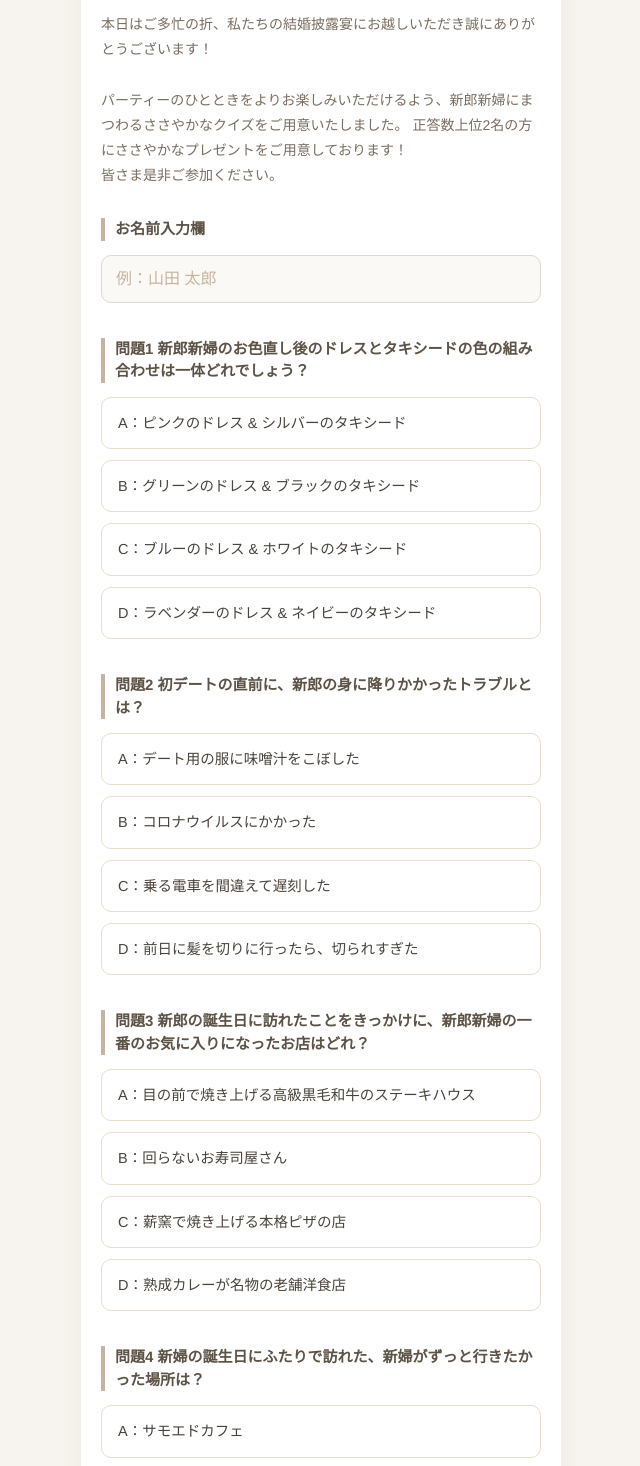
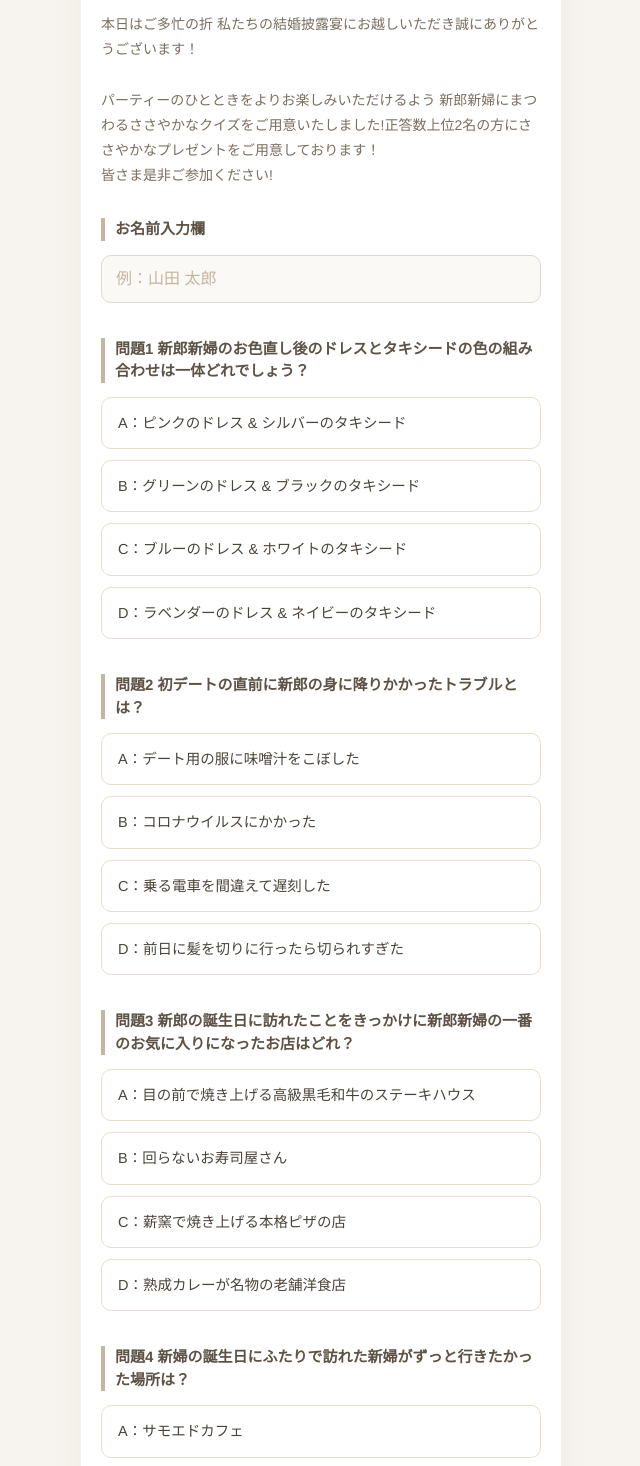
Before and after one commit to wedding-celebration2026/wedding-celebration2026.github.io, a plain HTML site: page index.html in a window 1280 px wide. Shown: the part 96-1562 px from the top of the page, without its empty margins (319-959 px from the left). Drawn offline with Linux system fonts and the light colour scheme.

Commit message:
Add files via upload

```diff
--- a/index.html
+++ b/index.html
@@ -149,9 +149,9 @@
 
         <div class="main-title">
             <h1>Wedding Celebration Quiz</h1>
-            <p>本日はご多忙の折、私たちの結婚披露宴にお越しいただき誠にありがとうございます！<br><br>
-            パーティーのひとときをよりお楽しみいただけるよう、新郎新婦にまつわるささやかなクイズをご用意いたしました。 正答数上位2名の方にささやかなプレゼントをご用意しております！<br>
-            皆さま是非ご参加ください。</p>
+            <p>本日はご多忙の折 私たちの結婚披露宴にお越しいただき誠にありがとうございます！<br><br>
+            パーティーのひとときをよりお楽しみいただけるよう 新郎新婦にまつわるささやかなクイズをご用意いたしました!正答数上位2名の方にささやかなプレゼントをご用意しております！<br>
+            皆さま是非ご参加ください!</p>
         </div>
 
         <!-- お名前入力欄 -->
@@ -173,18 +173,18 @@
 
         <!-- 問題2 -->
         <div class="q-box">
-            <div class="q-title">問題2 初デートの直前に、新郎の身に降りかかったトラブルとは？</div>
+            <div class="q-title">問題2 初デートの直前に新郎の身に降りかかったトラブルとは？</div>
             <div class="options-list">
                 <label class="option-item"><input type="radio" name="entry.1762896408" value="A： デート用の服に味噌汁をこぼした" required> A：デート用の服に味噌汁をこぼした</label>
                 <label class="option-item"><input type="radio" name="entry.1762896408" value="B： コロナウイルスにかかった"> B：コロナウイルスにかかった</label>
                 <label class="option-item"><input type="radio" name="entry.1762896408" value="C： 乗る電車を間違えて遅刻した"> C：乗る電車を間違えて遅刻した</label>
-                <label class="option-item"><input type="radio" name="entry.1762896408" value="D： 前日に髪を切りに行ったら、切られすぎた"> D：前日に髪を切りに行ったら、切られすぎた</label>
+                <label class="option-item"><input type="radio" name="entry.1762896408" value="D： 前日に髪を切りに行ったら、切られすぎた"> D：前日に髪を切りに行ったら切られすぎた</label>
             </div>
         </div>
 
         <!-- 問題3 -->
         <div class="q-box">
-            <div class="q-title">問題3 新郎の誕生日に訪れたことをきっかけに、新郎新婦の一番のお気に入りになったお店はどれ？</div>
+            <div class="q-title">問題3 新郎の誕生日に訪れたことをきっかけに新郎新婦の一番のお気に入りになったお店はどれ？</div>
             <div class="options-list">
                 <label class="option-item"><input type="radio" name="entry.979072770" value="A： 目の前で焼き上げる高級黒毛和牛のステーキハウス" required> A：目の前で焼き上げる高級黒毛和牛のステーキハウス</label>
                 <label class="option-item"><input type="radio" name="entry.979072770" value="B： 回らないお寿司屋さん"> B：回らないお寿司屋さん</label>
@@ -195,7 +195,7 @@
 
         <!-- 問題4 -->
         <div class="q-box">
-            <div class="q-title">問題4 新婦の誕生日にふたりで訪れた、新婦がずっと行きたかった場所は？</div>
+            <div class="q-title">問題4 新婦の誕生日にふたりで訪れた新婦がずっと行きたかった場所は？</div>
             <div class="options-list">
                 <label class="option-item"><input type="radio" name="entry.175333057" value="A： サモエドカフェ" required> A：サモエドカフェ</label>
                 <label class="option-item"><input type="radio" name="entry.175333057" value="B： USJマリオワールド"> B：USJマリオワールド</label>
@@ -209,8 +209,8 @@
             <div class="q-title">問題5 新郎がデートの際によくやってしまう「定番のミス」とは？</div>
             <div class="options-list">
                 <label class="option-item"><input type="radio" name="entry.692660752" value="A： 行きたいお店の定休日を調べ忘れる" required> A：行きたいお店の定休日を調べ忘れる</label>
-                <label class="option-item"><input type="radio" name="entry.692660752" value="B： 注文を頼みすぎて、新婦をお腹いっぱいにさせてしまう"> B：注文を頼みすぎて、新婦をお腹いっぱいにさせてしまう</label>
-                <label class="option-item"><input type="radio" name="entry.692660752" value="C： スケジュールを組みすぎて、新婦を歩かせすぎる"> C：スケジュールを組みすぎて、新婦を歩かせすぎる</label>
+                <label class="option-item"><input type="radio" name="entry.692660752" value="B： 注文を頼みすぎて、新婦をお腹いっぱいにさせてしまう"> B：注文を頼みすぎて新婦をお腹いっぱいにさせてしまう</label>
+                <label class="option-item"><input type="radio" name="entry.692660752" value="C： スケジュールを組みすぎて、新婦を歩かせすぎる"> C：スケジュールを組みすぎて新婦を歩かせすぎる</label>
                 <label class="option-item"><input type="radio" name="entry.692660752" value="D： 毎回どこかに傘を置き忘れてくる"> D：毎回どこかに傘を置き忘れてくる</label>
             </div>
         </div>
@@ -221,9 +221,9 @@
     <!-- 🎉 送信完了後に切り替わる「お疲れ様でした画面」 -->
     <div id="thanks-area">
         <h2>Thank you!</h2>
-        <p>クイズの回答を受付いたしました。<br>
+        <p>クイズの回答を受付いたしました<br>
         ご参加いただきありがとうございます！<br><br>
-        このあとの正解発表とランキング発表を<br>どうぞお楽しみに！</p>
+        このあとの正解発表をどうぞお楽しみに！</p>
     </div>
 </div>
 
```
